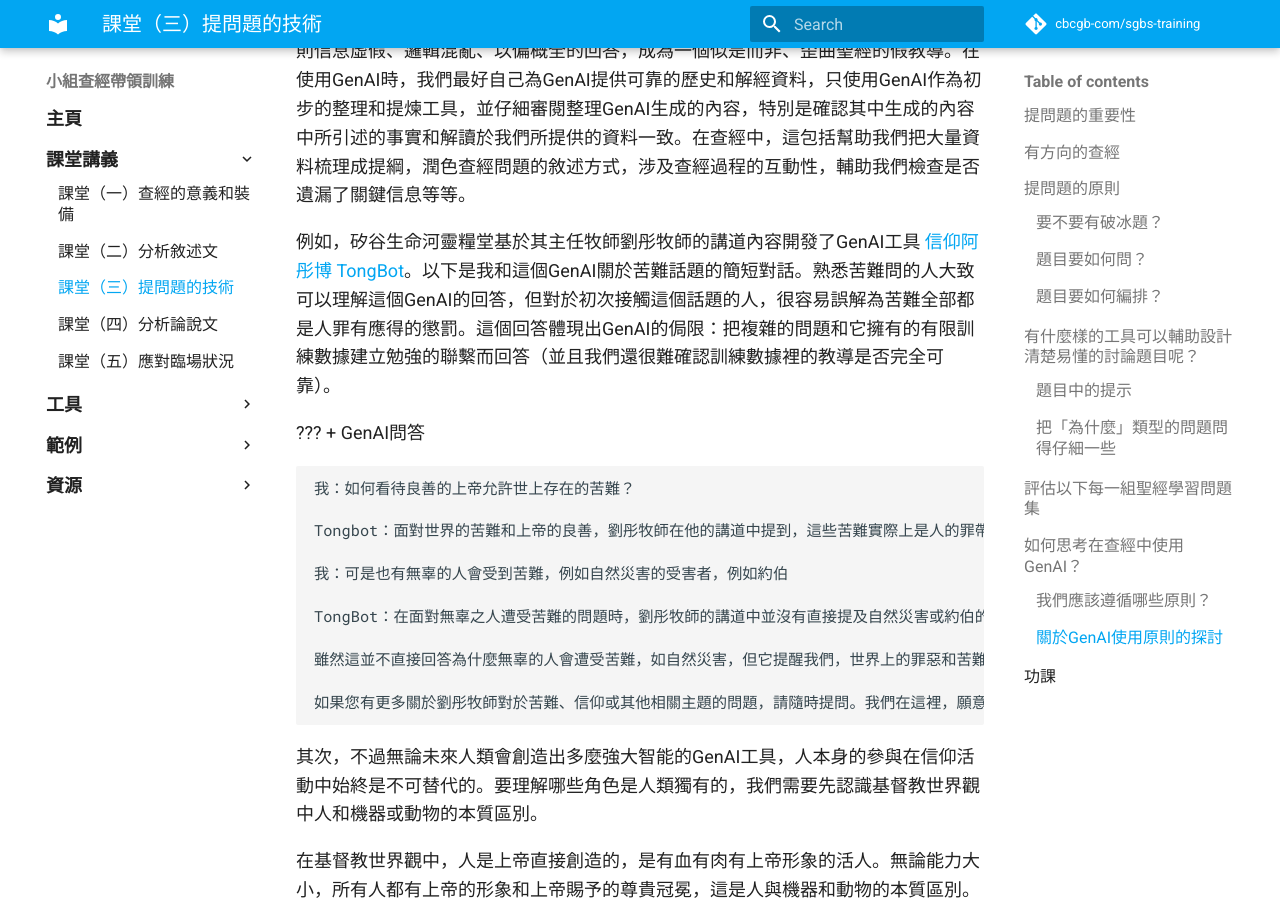
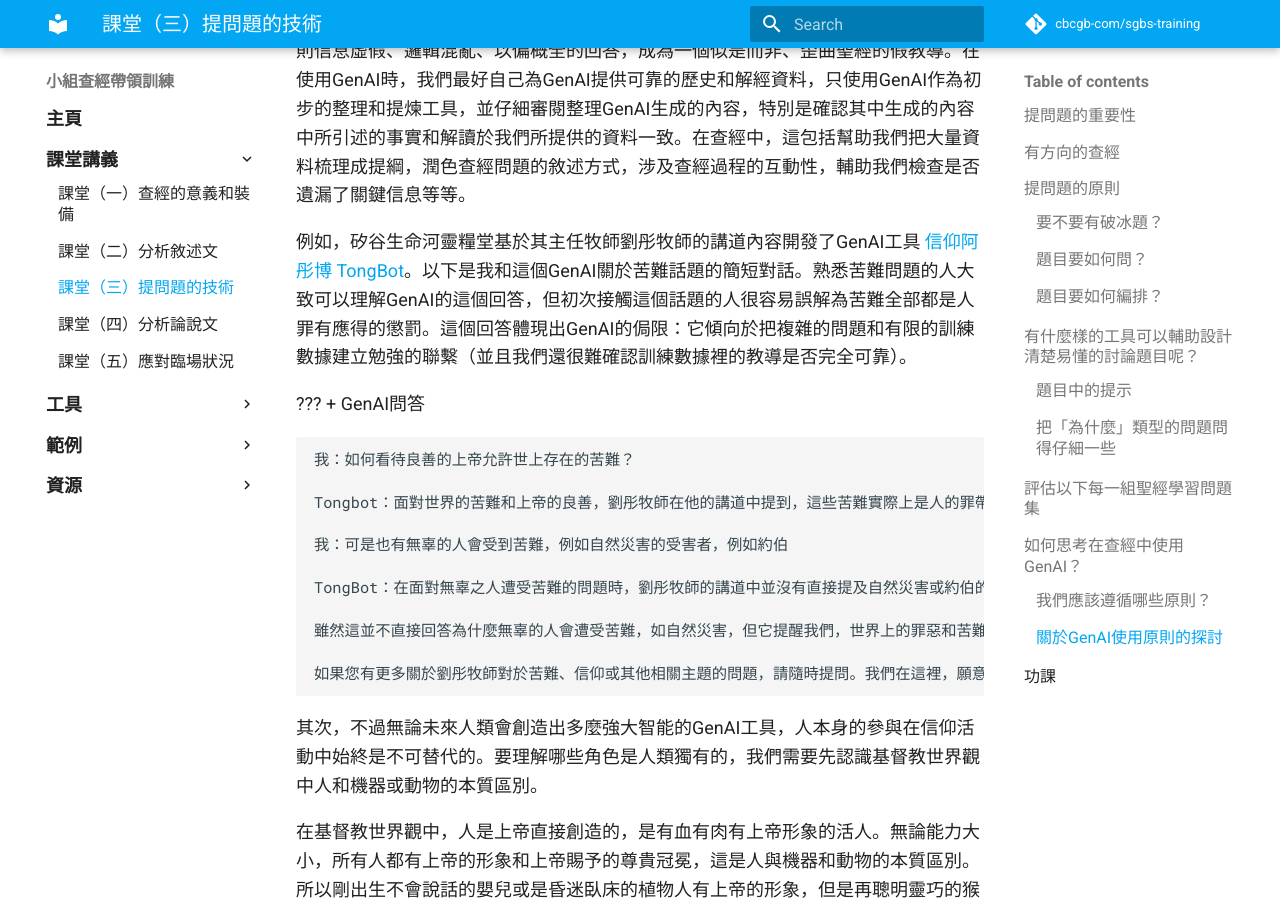
Before and after one commit to cbcgb-com/sgbs-training, an MkDocs documentation site: the page built from docs/class-notes/lesson-3-questioning.md, in a window 1280 px wide and 900 px high, scrolled down 6671 px. Built offline with MkDocs 1.6.1 and Material for MkDocs 9.7.7, drawn with Linux system fonts in a browser that asks for light colours; comment, search, counter and statistics services are not loaded.

Commit message:
edited typo

```diff
--- a/docs/class-notes/lesson-3-questioning.md
+++ b/docs/class-notes/lesson-3-questioning.md
@@ -261,7 +261,7 @@ GenAI是人類製造的一個高級工具。要想在信仰生活中恰當地使
 
 首先，作為工具，GenAI擅長把大量零碎的信息按照既定規則重新組合和整理，但是它注重形式高過內容本身的準確性和邏輯性。GenAI很可能會生成一篇表面流暢華麗，實則信息虛假、邏輯混亂、以偏概全的回答，成為一個似是而非、歪曲聖經的假教導。在使用GenAI時，我們最好自己為GenAI提供可靠的歷史和解經資料，只使用GenAI作為初步的整理和提煉工具，並仔細審閱整理GenAI生成的內容，特別是確認其中生成的內容中所引述的事實和解讀於我們所提供的資料一致。在查經中，這包括幫助我們把大量資料梳理成提綱，潤色查經問題的敘述方式，涉及查經過程的互動性，輔助我們檢查是否遺漏了關鍵信息等等。
 
-例如，矽谷生命河靈糧堂基於其主任牧師劉彤牧師的講道內容開發了GenAI工具 [信仰阿彤博 TongBot](https://tongbot.bubbleapps.io/login)。以下是我和這個GenAI關於苦難話題的簡短對話。熟悉苦難問的人大致可以理解這個GenAI的回答，但對於初次接觸這個話題的人，很容易誤解為苦難全部都是人罪有應得的懲罰。這個回答體現出GenAI的侷限：把複雜的問題和它擁有的有限訓練數據建立勉強的聯繫而回答（並且我們還很難確認訓練數據裡的教導是否完全可靠）。
+例如，矽谷生命河靈糧堂基於其主任牧師劉彤牧師的講道內容開發了GenAI工具 [信仰阿彤博 TongBot](https://tongbot.bubbleapps.io/login)。以下是我和這個GenAI關於苦難話題的簡短對話。熟悉苦難問題的人大致可以理解GenAI的這個回答，但初次接觸這個話題的人很容易誤解為苦難全部都是人罪有應得的懲罰。這個回答體現出GenAI的侷限：它傾向於把複雜的問題和有限的訓練數據建立勉強的聯繫（並且我們還很難確認訓練數據裡的教導是否完全可靠）。
 
 ??? + GenAI問答
 
```
